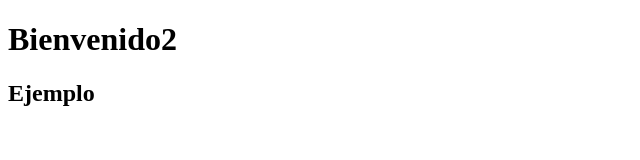
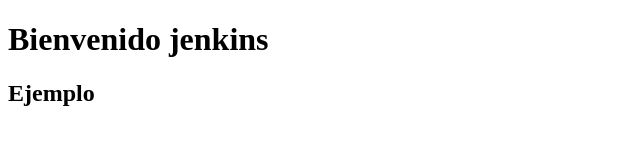
Before and after one commit to jaimeP12632/git_lab, a plain HTML site: page index.html in a window 1280 px wide. Shown: the whole page, without its empty margins (0-640 px from the left). Drawn offline with Linux system fonts and the light colour scheme.

Commit message:
Prueba Jenkins

```diff
--- a/index.html
+++ b/index.html
@@ -6,7 +6,7 @@
     <title>Git Project</title>
 </head>
 <body>
-     <h1>Bienvenido2</h1>
+     <h1>Bienvenido jenkins</h1>
      <h2>Ejemplo</h2>
 </body>
 </html>
```
